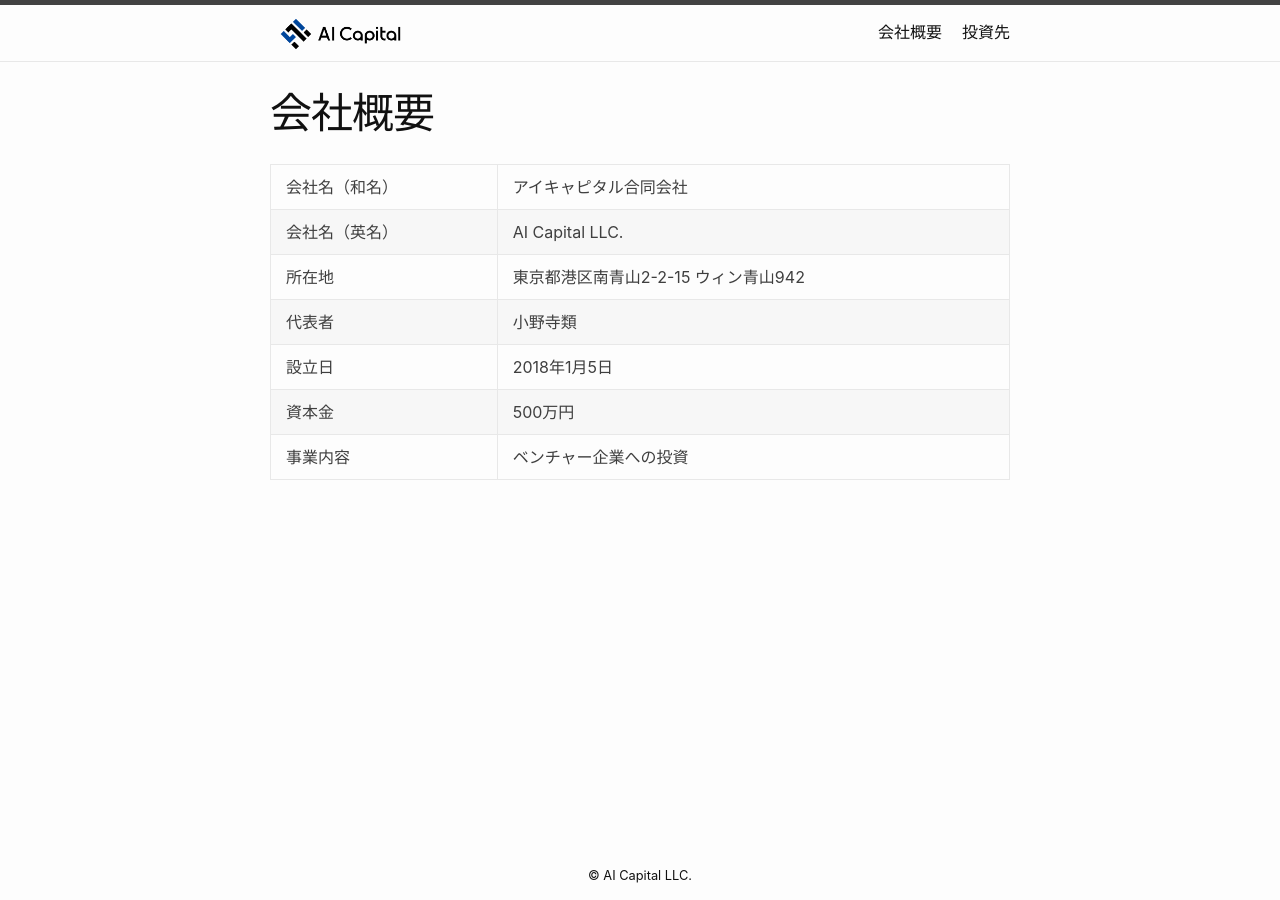
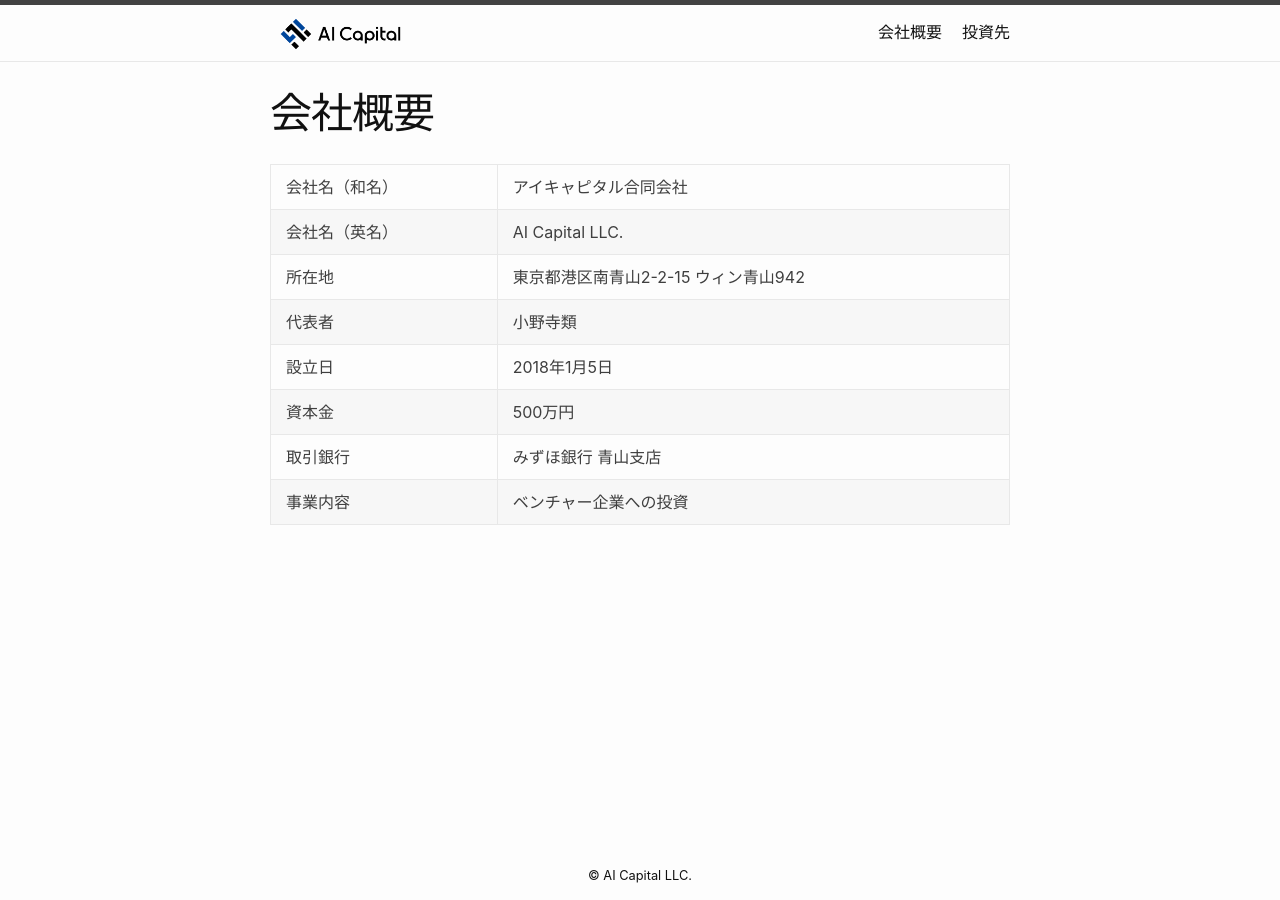
Before and after one commit to ai-capital/ai-capital.github.io, a Jekyll site: the page built from about.md, in a window 1280 px wide. Built offline with Jekyll 4.4.1, drawn with Linux system fonts in a browser that asks for light colours.

Commit message:
Update about

```diff
--- a/about.md
+++ b/about.md
@@ -13,4 +13,5 @@ permalink: /about/
 代表者 | 小野寺類
 設立日 | 2018年1月5日
 資本金 | 500万円
+取引銀行 | みずほ銀行 青山支店
 事業内容 | ベンチャー企業への投資
```
